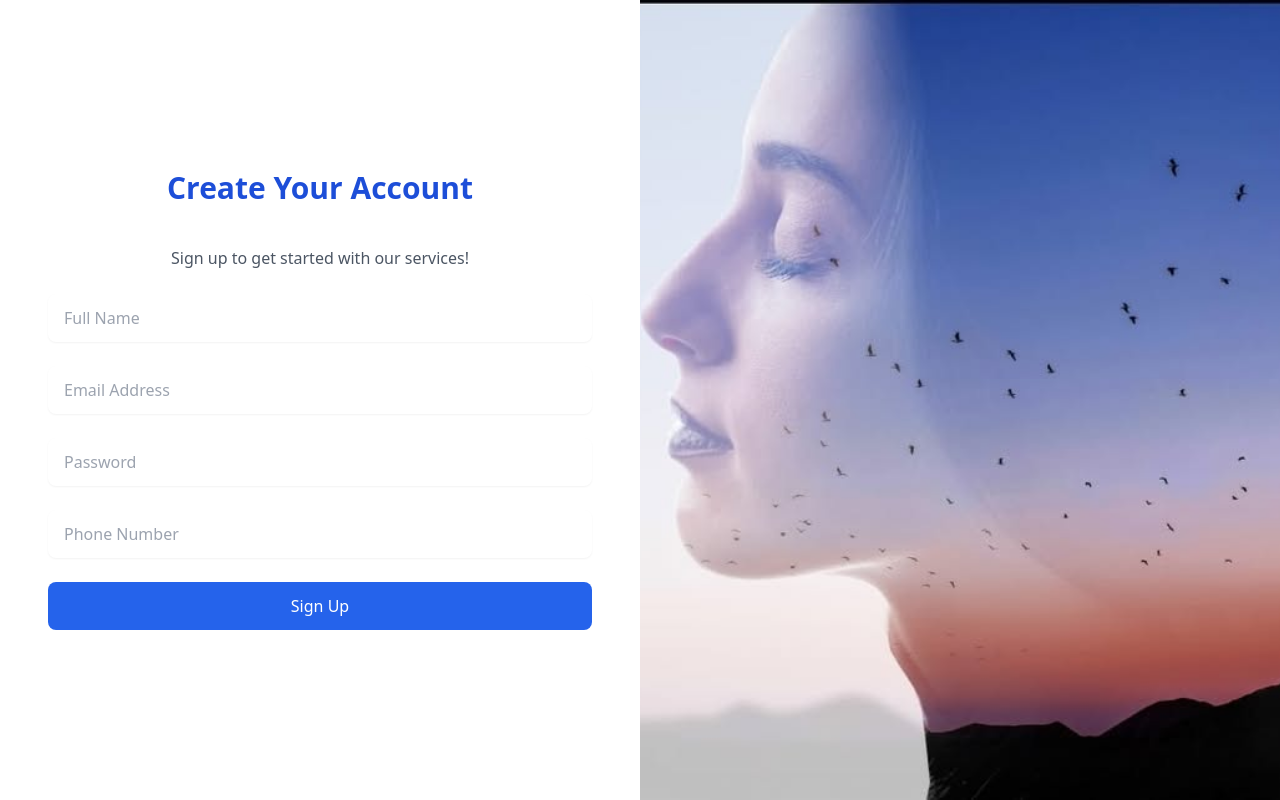
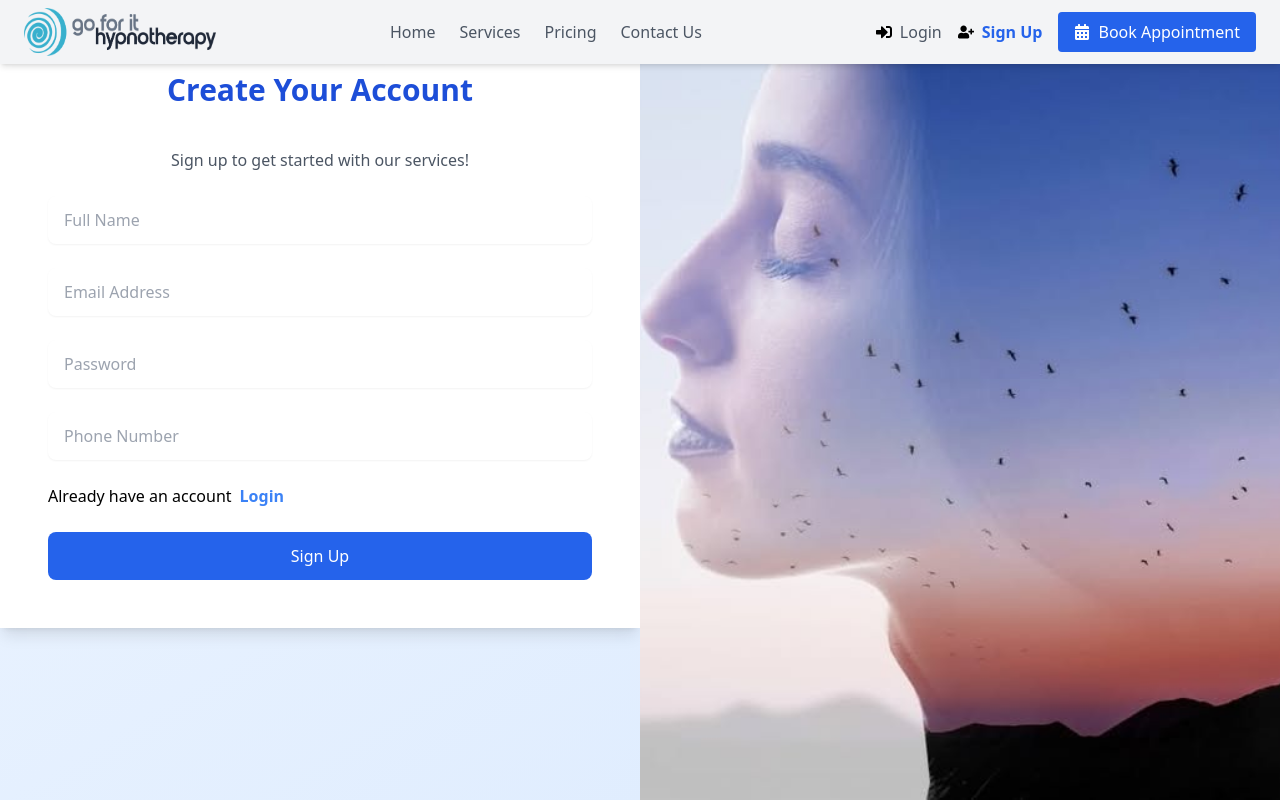
Before and after one commit to CodingWithSijan/go-for-it-hypnotherapy, a React (Vite) app in the folder client/: page /signup in a window 1280 px wide. Built offline with nearby package versions, Linux system fonts and the light colour scheme.

Commit message:
minor bug fixes

```diff
--- a/client/src/components/homepage_components/HeroSection.jsx
+++ b/client/src/components/homepage_components/HeroSection.jsx
@@ -1,7 +1,7 @@
 import banner_image from "../../assets/landing_page/banner_1.jpg";
 import { ReactTyped } from "react-typed";
 import { FaCalendarAlt } from "react-icons/fa";
-
+import {NavLink} from 'react-router-dom'
 const HeroSection = () => {
   return (
     <section
@@ -28,11 +28,10 @@
           />
         </p>
         <button
-          onClick={() => alert("Booking appointment...")} // Placeholder action for the button
           className="flex items-center justify-center mt-14 bg-blue-600 text-white py-3 px-6 rounded-full text-lg font-semibold hover:bg-blue-700 transition duration-300 ease-in-out transform hover:scale-105 shadow-lg"
         >
           <FaCalendarAlt className="mr-2" /> {/* Calendar icon */}
-          Book Appointment
+          <NavLink to="/book_appointment">Book Appointment</NavLink>
         </button>
       </div>
     </section>
--- a/client/src/pages/SignUp.jsx
+++ b/client/src/pages/SignUp.jsx
@@ -2,6 +2,8 @@
 import axios from "axios";
 import { motion } from "framer-motion";
 import bannerImage from "../assets/landing_page/banner_1.jpg";
+import { NavLink } from "react-router-dom";
+import Header from "../components/common_components/Header"
 
 const SignUp = () => {
   const [formData, setFormData] = useState({
@@ -48,7 +50,9 @@
   };
 
   return (
-    <div className="flex flex-col md:flex-row items-center md:items-stretch justify-center h-screen bg-gradient-to-br from-blue-50 to-blue-100">
+    <div>
+    <Header/>
+    <div className="flex flex-col md:flex-row items-center md:items-stretch justify-center min-h-screen bg-gradient-to-br from-blue-50 to-blue-100">
       {/* Form Section */}
       <motion.div
         className="w-full md:w-1/2 h-full px-6 py-12 md:px-12 bg-white shadow-lg"
@@ -60,7 +64,7 @@
           onSubmit={handleSubmit}
           className="h-full flex flex-col justify-center space-y-6"
         >
-          <h2 className="text-3xl font-extrabold text-center text-blue-700 mb-4">
+          <h2 className="text-3xl mt-6 font-extrabold text-center text-blue-700 mb-4">
             Create Your Account
           </h2>
           <p className="text-center text-gray-600">
@@ -134,7 +138,12 @@
               <p className="text-red-500 text-sm mt-1">{errors.phone}</p>
             )}
           </div>
-
+            {/* Already have an account login */}
+            <div>
+              <p>Already have an account
+                <NavLink to="/login"><b className="text-blue-500 text-md ml-2">Login</b></NavLink>
+              </p>
+            </div>
           {/* Submit Button */}
           <div>
             <motion.button
@@ -161,10 +170,11 @@
         <img
           src={bannerImage}
           alt="Signup Banner"
-          className="h-full w-full object-cover"
+          className="min-h-screen w-full object-cover"
           loading="lazy"
         />
       </motion.div>
+    </div>
     </div>
   );
 };
```
Also changed, not shown: client/src/components/signUp_components/VerifiyEmail.js (deleted), client/src/components/signUp_components/VerifyPhoneOTP.js (deleted).
